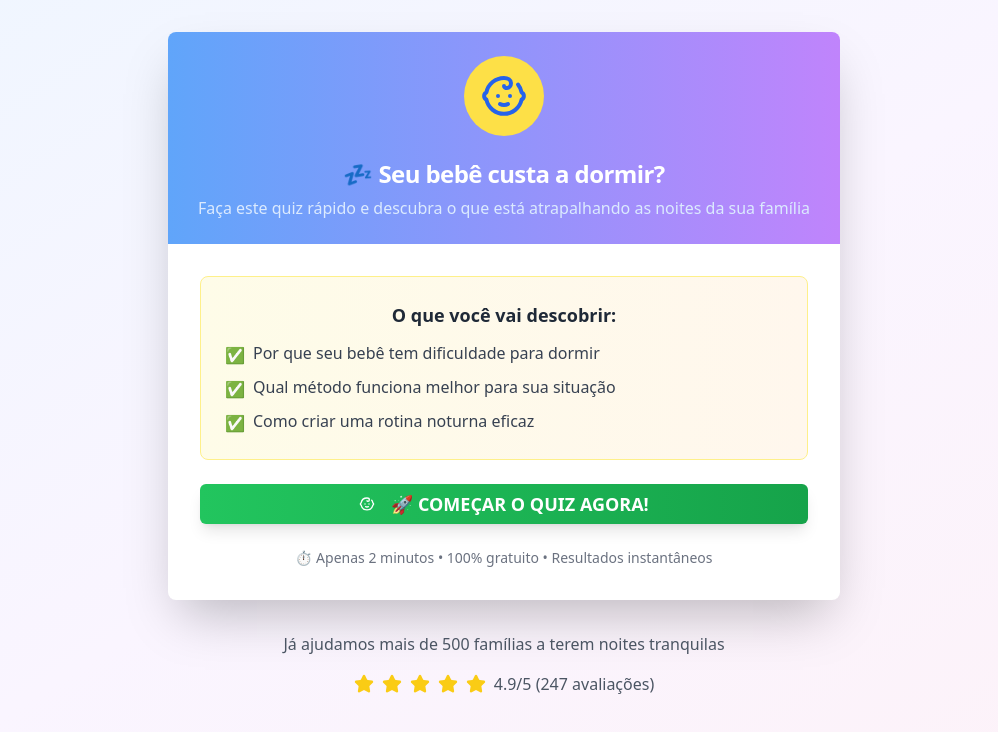
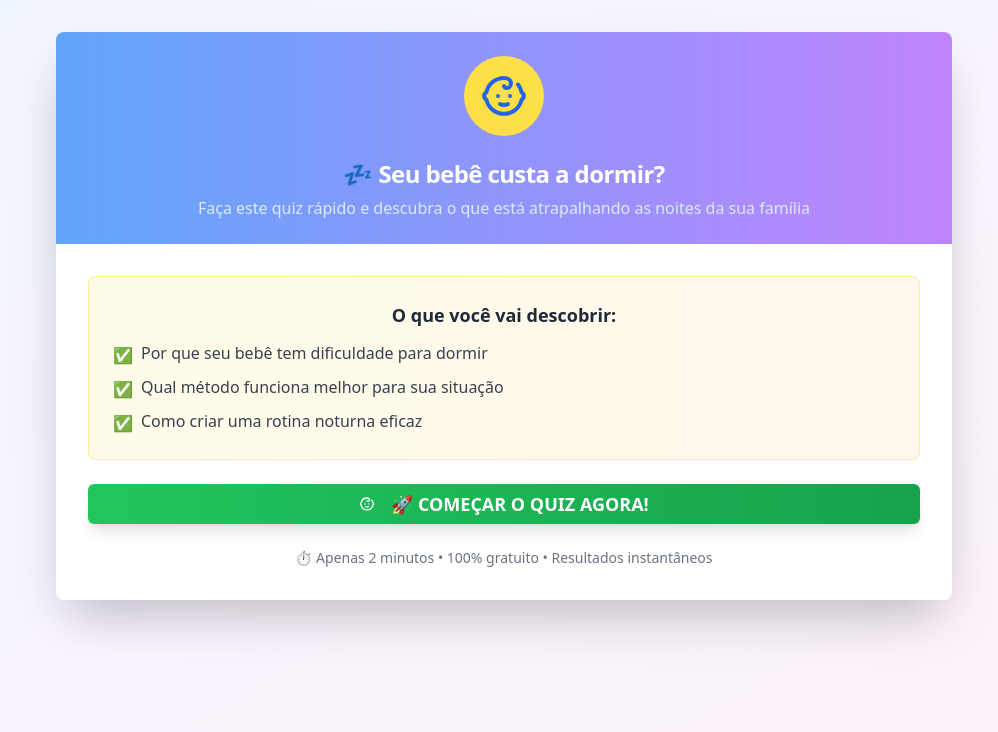
Before and after one commit to bRRAAz/baby-sonho-quiz, a React (Vite) app: page / in a window 1280 px wide. Shown: the top 732 px of the page, without its empty margins (136-1134 px from the left). Built offline with nearby package versions, Linux system fonts and the light colour scheme.

Commit message:
Fix: ajuste de tamanho e texto

```diff
--- a/src/components/QuizLanding.tsx
+++ b/src/components/QuizLanding.tsx
@@ -17,6 +17,7 @@ const QuizLanding = () => {
         "Sim, é uma luta toda noite",
         "Às vezes demora bastante",
         "Raramente demora tanto",
+        "Não, dorme rapidinho",
         "Não, dorme rapidinho"
       ]
     },
@@ -27,7 +28,8 @@ const QuizLanding = () => {
         "Sim, acordo várias vezes",
         "Acordo umas 2-3 vezes",
         "Acordo apenas 1 vez",
-        "Durmo a noite toda"
+        "Durmo a noite toda",
+        "Não, dorme rapidinho"
       ]
     },
     {
@@ -37,7 +39,8 @@ const QuizLanding = () => {
         "Sim, tentei tudo e nada resolve",
         "Algumas coisas funcionam às vezes",
         "Tenho algumas estratégias que funcionam",
-        "Encontrei o que funciona para meu bebê"
+        "Encontrei o que funciona para meu bebê",
+        "Não, dorme rapidinho"
       ]
     },
     {
@@ -47,7 +50,8 @@ const QuizLanding = () => {
         "Sim, estou exausto(a)",
         "Sim, bem cansado(a)",
         "Um pouco cansado(a)",
-        "Me sinto bem disposto(a)"
+        "Me sinto bem disposto(a)",
+        "Não, dorme rapidinho"
       ]
     },
     {
@@ -57,7 +61,8 @@ const QuizLanding = () => {
         "Sim, é uma guerra todas as noites",
         "Na maioria das noites é difícil",
         "Algumas noites são complicadas",
-        "Geralmente é tranquilo"
+        "Geralmente é tranquilo",
+        "Não, dorme rapidinho"
       ]
     }
   ];
@@ -268,9 +273,8 @@ const QuizLanding = () => {
 
   return (
     <div className="min-h-screen bg-gradient-to-br from-blue-50 via-purple-50 to-pink-50 py-4 px-3 sm:py-8 sm:px-4">
-      <div className="max-w-4xl mx-auto">
-        {/* Quiz Start Card */}
-        <Card className="w-full max-w-2xl mx-auto shadow-2xl border-0 bg-white mb-6 sm:mb-8">
+      <div className="flex flex-col flex-1 max-w-4xl mx-auto">
+        <Card className="flex-1 flex flex-col w-full shadow-2xl border-0 bg-white mb-6 sm:mb-8">
           <CardHeader className="text-center bg-gradient-to-r from-blue-400 to-purple-400 text-white rounded-t-lg p-4 sm:p-6">
             <div className="flex justify-center mb-3 sm:mb-4">
               <div className="bg-yellow-300 p-3 sm:p-4 rounded-full">
@@ -285,8 +289,8 @@ const QuizLanding = () => {
             </p>
           </CardHeader>
 
-          <CardContent className="p-4 sm:p-6 md:p-8">
-            <div className="text-center space-y-4 sm:space-y-6">
+          <CardContent className="p-4 sm:p-6 md:p-8 flex-grow">
+            <div className="text-center space-y-4 sm:space-y-6 h-full">
               <div className="bg-gradient-to-r from-yellow-50 to-orange-50 p-4 sm:p-6 rounded-lg border border-yellow-200">
                 <h3 className="text-base sm:text-lg font-bold text-gray-800 mb-3">O que você vai descobrir:</h3>
                 <div className="text-left space-y-2 text-gray-700 text-sm sm:text-base">
@@ -319,19 +323,9 @@ const QuizLanding = () => {
             </div>
           </CardContent>
         </Card>
-
-        {/* Trust Indicators */}
-        <div className="text-center">
-          <p className="text-gray-600 mb-3 sm:mb-4 text-sm sm:text-base">Já ajudamos mais de 500 famílias a terem noites tranquilas</p>
-          <div className="flex justify-center items-center space-x-1 sm:space-x-2">
-            {[...Array(5)].map((_, i) => (
-              <Star key={i} className="h-4 w-4 sm:h-5 sm:w-5 text-yellow-400 fill-current" />
-            ))}
-            <span className="ml-2 text-gray-600 font-medium text-sm sm:text-base">4.9/5 (247 avaliações)</span>
-          </div>
-        </div>
       </div>
     </div>
+
   );
 };
 
```
